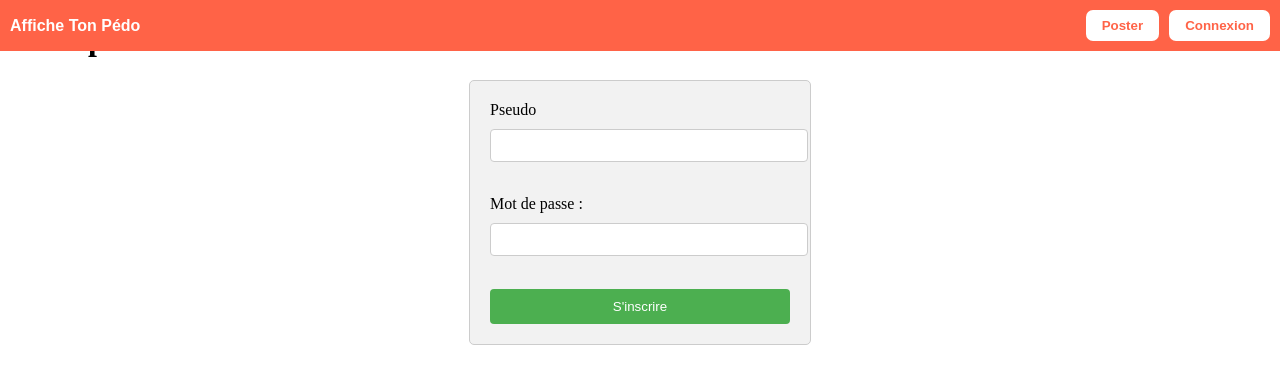
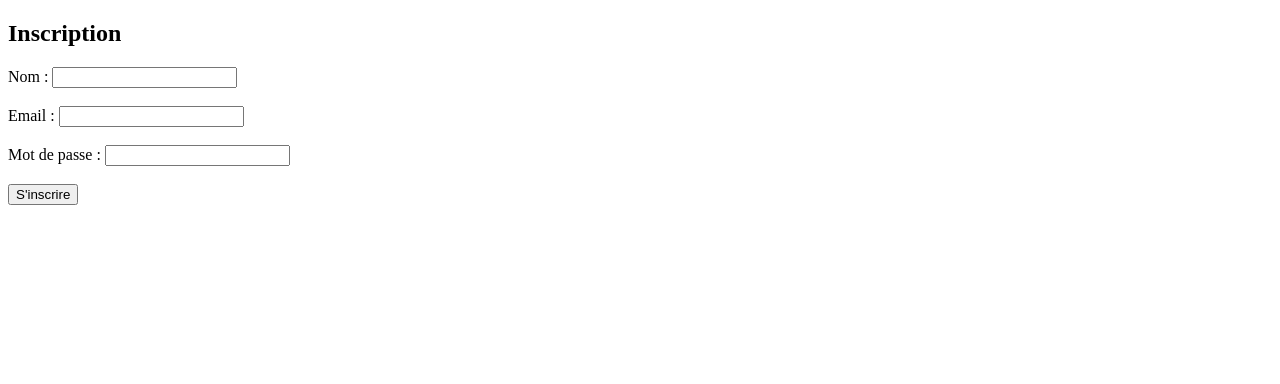
Before and after one commit to mateoetlapologne/aftp, a PHP site: page /register.php in a window 1280 px wide. Shown: the top 384 px of the page. Run offline with PHP 8.4, Linux system fonts and the light colour scheme.

Commit message:
qsdqsdqsd

```diff
--- a/register.php
+++ b/register.php
@@ -2,8 +2,9 @@
 // Vérifier si le formulaire a été soumis
 if ($_SERVER["REQUEST_METHOD"] == "POST") {
     // Récupérer les valeurs du formulaire
-    $username = $_POST["username"];
-    $motdepasse = $_POST["password"];
+    $nom = $_POST["nom"];
+    $email = $_POST["email"];
+    $motdepasse = $_POST["motdepasse"];
 
     // Connexion à la base de données
     $serveur = "localhost"; // Remplacez par le nom de votre serveur MySQL
@@ -24,7 +25,7 @@ if ($_SERVER["REQUEST_METHOD"] == "POST") {
     $motdepasse = mysqli_real_escape_string($connexion, $motdepasse);
 
     // Créer la requête d'insertion
-    $requete = "INSERT INTO users (username, passwd) VALUES ('$username', '$motdepasse')";
+    $requete = "INSERT INTO utilisateurs (nom, email, motdepasse) VALUES ('$nom', '$email', '$motdepasse')";
 
     // Exécuter la requête d'insertion
     if (mysqli_query($connexion, $requete)) {
@@ -41,26 +42,27 @@ if ($_SERVER["REQUEST_METHOD"] == "POST") {
 <!DOCTYPE html>
 <html>
 <head>
-    <title>Inscription</title>
+    <title>Formulaire d'inscription</title>
 </head>
-<link rel="stylesheet" type="text/css" href="css/inscription.css">
 <body>
+    <?php if (isset($message)) : ?>
+        <h3><?php echo $message; ?></h3>
+    <?php endif; ?>
 
-<div class="navbar">
-    <div class="left-button">
-        <a href="#" class="nav-title">Affiche Ton Pédo</a>
-    </div>
-    <div class="right-buttons">
-        <a href="connexion.html"><button class="rounded-button">Poster</button></a>
-        <a href="connexion.html"><button class="rounded-button">Connexion</button></a>
-    </div>
-</div>
-    <h1>Inscription</h1>
+    <?php if (isset($erreur)) : ?>
+        <h3><?php echo $erreur; ?></h3>
+    <?php endif; ?>
+
+    <h2>Inscription</h2>
     <form method="post">
-        <label for="username">Pseudo</label>
-        <input type="text" name="username" required><br><br>
+        <label for="nom">Nom :</label>
+        <input type="text" name="nom" required><br><br>
+
+        <label for="email">Email :</label>
+        <input type="email" name="email" required><br><br>
+
         <label for="motdepasse">Mot de passe :</label>
-        <input type="password" name="password" required><br><br>
+        <input type="password" name="motdepasse" required><br><br>
 
         <input type="submit" value="S'inscrire">
     </form>
```
